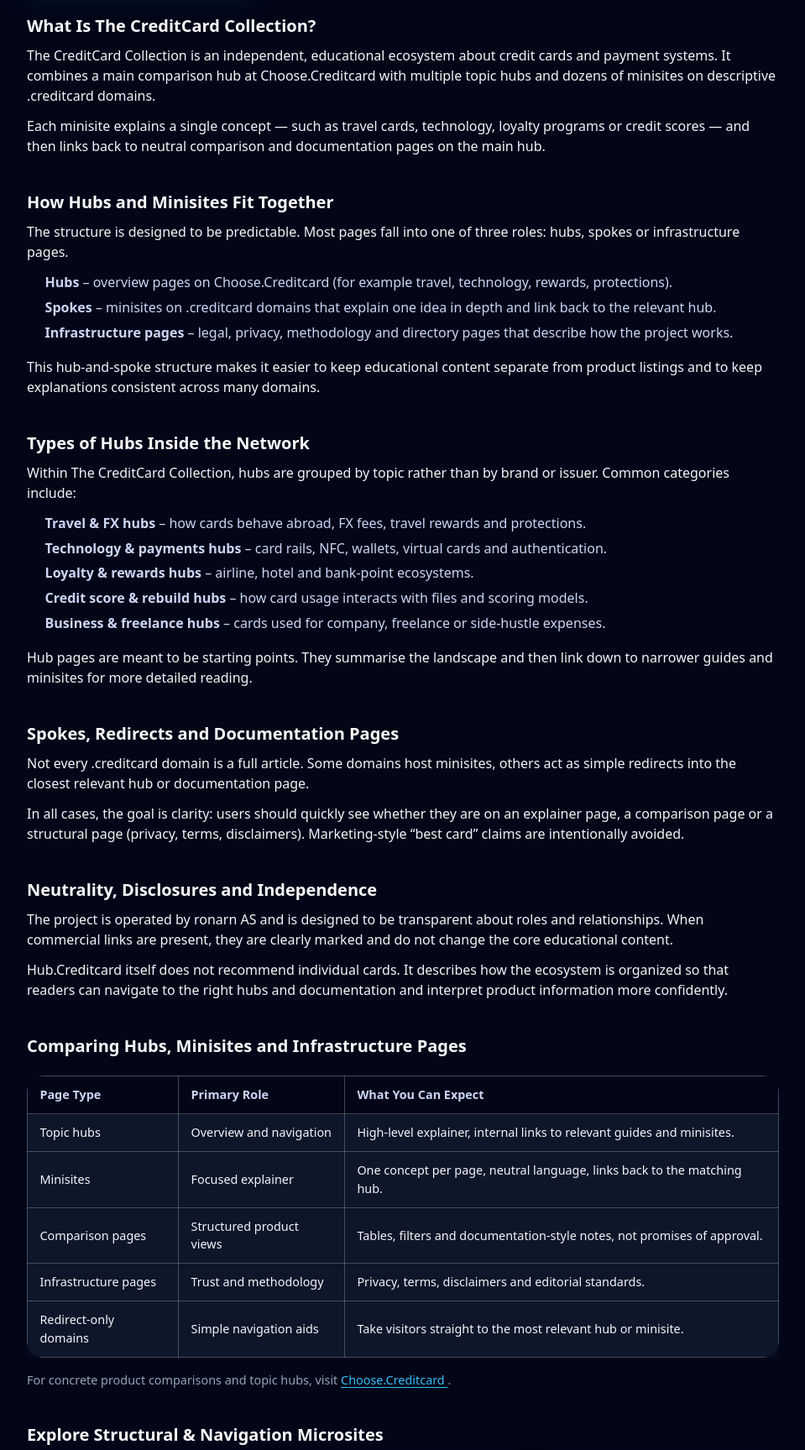
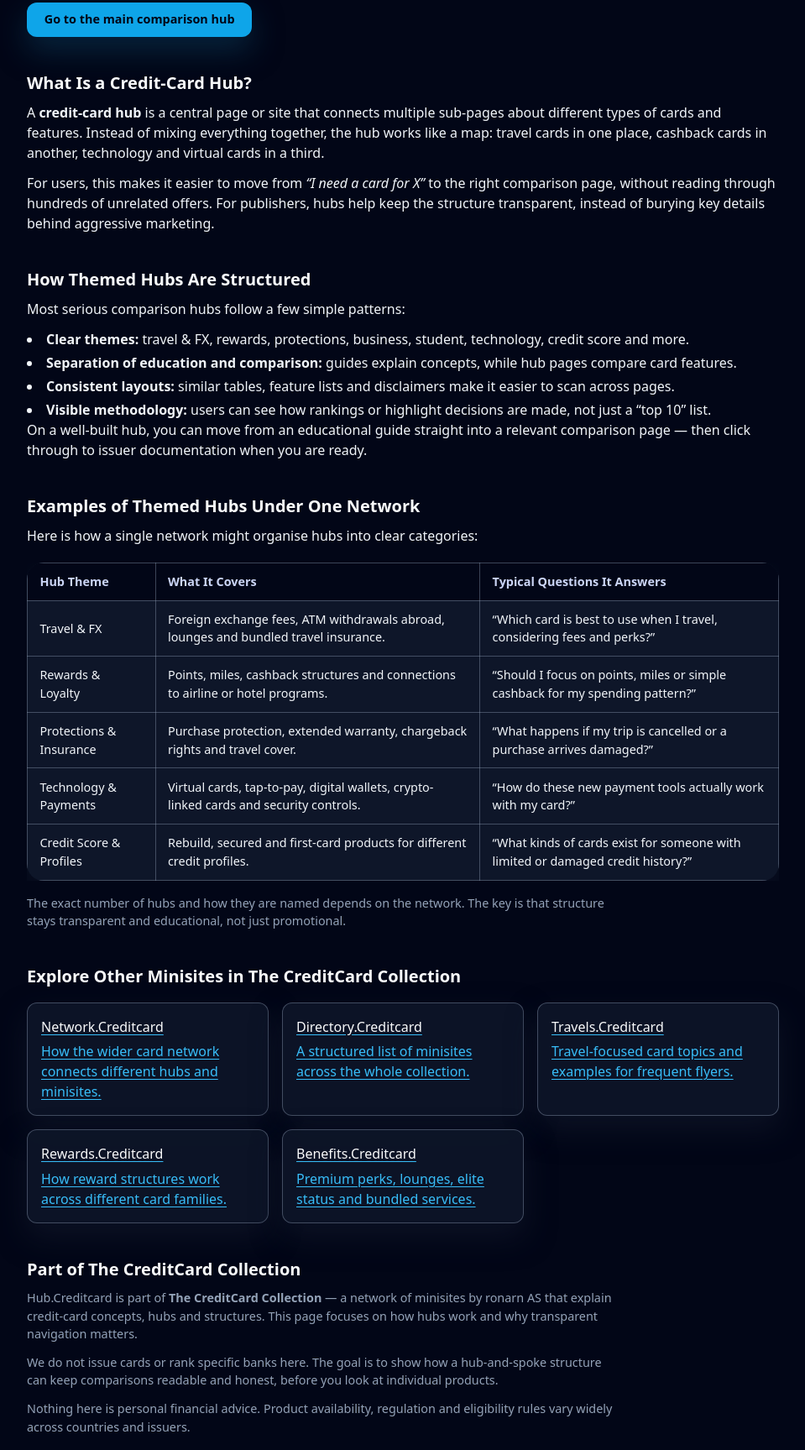
Before and after one commit to ChooseCreditCard/hub.creditcard, a plain HTML site: page index.html in a window 1280 px wide. Shown: the part 384-2111 px from the top of the page at 84% size, without its empty margins (160-1119 px from the left). Drawn offline with nearby package versions, Linux system fonts and the light colour scheme.

Commit message:
Update index.html

```diff
--- a/index.html
+++ b/index.html
@@ -4,22 +4,22 @@
   <meta charset="UTF-8" />
   <meta name="viewport" content="width=device-width, initial-scale=1" />
 
-  <title>Hub.Creditcard – Overview of The CreditCard Collection</title>
-  <meta name="description" content="Neutral overview of The CreditCard Collection: how hubs, minisites and comparison pages connect to explain credit cards in a structured, educational way." />
+  <title>Hub.Creditcard – Credit-Card Hubs & Themed Comparison Pages</title>
+  <meta name="description" content="What a credit-card comparison hub is, how themed hubs work, and how to use them to navigate travel, rewards, protections, technology and credit score topics. Neutral, educational overview." />
   <meta name="robots" content="index,follow" />
   <link rel="canonical" href="https://hub.creditcard/" />
 
   <!-- Open Graph -->
-  <meta property="og:title" content="Hub.Creditcard – The CreditCard Collection Hub" />
-  <meta property="og:description" content="Learn how The CreditCard Collection is structured: hubs, minisites, comparison pages and documentation-style guides." />
+  <meta property="og:title" content="Hub.Creditcard – Credit-Card Comparison Hubs Explained" />
+  <meta property="og:description" content="Independent explanation of card comparison hubs: how they group travel, rewards, protections and technology into themed pages so you can compare in a structured way." />
   <meta property="og:type" content="website" />
   <meta property="og:url" content="https://hub.creditcard/" />
   <meta property="og:image" content="https://choose.creditcard/preview.png?utm_source=hub.creditcard&utm_medium=referral&utm_campaign=og_image" />
 
   <!-- Twitter -->
   <meta name="twitter:card" content="summary_large_image" />
-  <meta name="twitter:title" content="Hub.Creditcard – The CreditCard Collection Hub" />
-  <meta name="twitter:description" content="Independent, educational overview of how the credit-card comparison ecosystem under Choose.Creditcard is organized." />
+  <meta name="twitter:title" content="Hub.Creditcard – Credit-Card Hubs Explained" />
+  <meta name="twitter:description" content="Educational overview of how credit-card comparison hubs work, and how to use them to navigate complex card ecosystems." />
   <meta name="twitter:image" content="https://choose.creditcard/preview.png?utm_source=hub.creditcard&utm_medium=referral&utm_campaign=twitter_image" />
 
   <!-- GA4 -->
@@ -34,7 +34,7 @@
   <!-- Tailwind for utility classes -->
   <script src="https://cdn.tailwindcss.com"></script>
 
-  <!-- Your shared minisite styles -->
+  <!-- Shared minisite styles -->
   <link rel="stylesheet" href="./styles.css" />
 </head>
 <body class="bg-slate-950 text-slate-100">
@@ -44,13 +44,13 @@
         <div class="cc-logo">CC</div>
         <div class="brand-text">
           <div class="brand-title">Hub.Creditcard</div>
-          <div class="brand-subtitle">The CreditCard Collection Overview Hub</div>
+          <div class="brand-subtitle">Credit-Card Hubs & Themed Pages</div>
         </div>
       </div>
       <nav class="nav-links" aria-label="Page navigation">
         <a href="#overview">Overview</a>
-        <a href="#mechanics">How It Works</a>
-        <a href="#compare">Compare</a>
+        <a href="#structure">How Hubs Work</a>
+        <a href="#examples">Hub Examples</a>
       </nav>
     </div>
   </header>
@@ -66,9 +66,9 @@
     <!-- Hero -->
     <section class="hero">
       <div class="hero-content">
-        <h1>The Hub for The CreditCard Collection</h1>
+        <h1>What a Credit-Card Comparison Hub Actually Does</h1>
         <p class="hero-lead">
-          The CreditCard Collection is built as hubs and spokes: topic hubs on Choose.Creditcard, and focused minisites on premium .creditcard domains. This page explains how everything connects in a transparent, documentation-style way.
+          A card comparison “hub” is a structured starting point: instead of random lists, it groups cards into themed pages – travel, rewards, protections, technology, credit score and more – so you can compare features that matter for you.
         </p>
         <a class="cta" href="https://choose.creditcard/?utm_source=hub.creditcard&utm_medium=referral&utm_campaign=hero_cta">
           Go to the main comparison hub
@@ -76,161 +76,127 @@
       </div>
     </section>
 
-    <!-- Content sections -->
+    <!-- Overview -->
     <section id="overview" class="section">
-      <h2>What Is The CreditCard Collection?</h2>
-      <p>The CreditCard Collection is an independent, educational ecosystem about credit cards and payment systems. It combines a main comparison hub at Choose.Creditcard with multiple topic hubs and dozens of minisites on descriptive .creditcard domains.</p>
-      <p>Each minisite explains a single concept — such as travel cards, technology, loyalty programs or credit scores — and then links back to neutral comparison and documentation pages on the main hub.</p>
+      <h2>What Is a Credit-Card Hub?</h2>
+      <p>A <strong>credit-card hub</strong> is a central page or site that connects multiple sub-pages about different types of cards and features. Instead of mixing everything together, the hub works like a map: travel cards in one place, cashback cards in another, technology and virtual cards in a third.</p>
+      <p>For users, this makes it easier to move from <em>“I need a card for X”</em> to the right comparison page, without reading through hundreds of unrelated offers. For publishers, hubs help keep the structure transparent, instead of burying key details behind aggressive marketing.</p>
     </section>
 
-    <section id="mechanics" class="section">
-      <h2>How Hubs and Minisites Fit Together</h2>
-      <p>The structure is designed to be predictable. Most pages fall into one of three roles: hubs, spokes or infrastructure pages.</p>
-      <ul class="list">
-        <li><strong>Hubs</strong> – overview pages on Choose.Creditcard (for example travel, technology, rewards, protections).</li>
-        <li><strong>Spokes</strong> – minisites on .creditcard domains that explain one idea in depth and link back to the relevant hub.</li>
-        <li><strong>Infrastructure pages</strong> – legal, privacy, methodology and directory pages that describe how the project works.</li>
+    <!-- Structure & navigation -->
+    <section id="structure" class="section">
+      <h2>How Themed Hubs Are Structured</h2>
+      <p>Most serious comparison hubs follow a few simple patterns:</p>
+      <ul class="list-disc list-inside space-y-1">
+        <li><strong>Clear themes:</strong> travel &amp; FX, rewards, protections, business, student, technology, credit score and more.</li>
+        <li><strong>Separation of education and comparison:</strong> guides explain concepts, while hub pages compare card features.</li>
+        <li><strong>Consistent layouts:</strong> similar tables, feature lists and disclaimers make it easier to scan across pages.</li>
+        <li><strong>Visible methodology:</strong> users can see how rankings or highlight decisions are made, not just a “top 10” list.</li>
       </ul>
-      <p>This hub-and-spoke structure makes it easier to keep educational content separate from product listings and to keep explanations consistent across many domains.</p>
+      <p>On a well-built hub, you can move from an educational guide straight into a relevant comparison page — then click through to issuer documentation when you are ready.</p>
     </section>
 
-    <section class="section">
-      <h2>Types of Hubs Inside the Network</h2>
-      <p>Within The CreditCard Collection, hubs are grouped by topic rather than by brand or issuer. Common categories include:</p>
-      <p>
-        <ul class="list">
-          <li><strong>Travel &amp; FX hubs</strong> – how cards behave abroad, FX fees, travel rewards and protections.</li>
-          <li><strong>Technology &amp; payments hubs</strong> – card rails, NFC, wallets, virtual cards and authentication.</li>
-          <li><strong>Loyalty &amp; rewards hubs</strong> – airline, hotel and bank-point ecosystems.</li>
-          <li><strong>Credit score &amp; rebuild hubs</strong> – how card usage interacts with files and scoring models.</li>
-          <li><strong>Business &amp; freelance hubs</strong> – cards used for company, freelance or side-hustle expenses.</li>
-        </ul>
-      </p>
-      <p>Hub pages are meant to be starting points. They summarise the landscape and then link down to narrower guides and minisites for more detailed reading.</p>
-    </section>
-
-    <section class="section">
-      <h2>Spokes, Redirects and Documentation Pages</h2>
-      <p>Not every .creditcard domain is a full article. Some domains host minisites, others act as simple redirects into the closest relevant hub or documentation page.</p>
-      <p>In all cases, the goal is clarity: users should quickly see whether they are on an explainer page, a comparison page or a structural page (privacy, terms, disclaimers). Marketing-style “best card” claims are intentionally avoided.</p>
-    </section>
-
-    <section class="section">
-      <h2>Neutrality, Disclosures and Independence</h2>
-      <p>The project is operated by ronarn AS and is designed to be transparent about roles and relationships. When commercial links are present, they are clearly marked and do not change the core educational content.</p>
-      <p>Hub.Creditcard itself does not recommend individual cards. It describes how the ecosystem is organized so that readers can navigate to the right hubs and documentation and interpret product information more confidently.</p>
-    </section>
-
-    <!-- Comparison block -->
-    <section id="compare" class="section">
-      <h2>Comparing Hubs, Minisites and Infrastructure Pages</h2>
+    <!-- Hub examples table -->
+    <section id="examples" class="section">
+      <h2>Examples of Themed Hubs Under One Network</h2>
+      <p>Here is how a single network might organise hubs into clear categories:</p>
       <div class="table-wrap">
         <table class="table">
           <thead>
             <tr>
-              <th>Page Type</th>
-              <th>Primary Role</th>
-              <th>What You Can Expect</th>
+              <th>Hub Theme</th>
+              <th>What It Covers</th>
+              <th>Typical Questions It Answers</th>
             </tr>
           </thead>
           <tbody>
             <tr>
-              <td>Topic hubs</td>
-              <td>Overview and navigation</td>
-              <td>High-level explainer, internal links to relevant guides and minisites.</td>
+              <td>Travel &amp; FX</td>
+              <td>Foreign exchange fees, ATM withdrawals abroad, lounges and bundled travel insurance.</td>
+              <td>“Which card is best to use when I travel, considering fees and perks?”</td>
             </tr>
             <tr>
-              <td>Minisites</td>
-              <td>Focused explainer</td>
-              <td>One concept per page, neutral language, links back to the matching hub.</td>
+              <td>Rewards &amp; Loyalty</td>
+              <td>Points, miles, cashback structures and connections to airline or hotel programs.</td>
+              <td>“Should I focus on points, miles or simple cashback for my spending pattern?”</td>
             </tr>
             <tr>
-              <td>Comparison pages</td>
-              <td>Structured product views</td>
-              <td>Tables, filters and documentation-style notes, not promises of approval.</td>
+              <td>Protections &amp; Insurance</td>
+              <td>Purchase protection, extended warranty, chargeback rights and travel cover.</td>
+              <td>“What happens if my trip is cancelled or a purchase arrives damaged?”</td>
             </tr>
             <tr>
-              <td>Infrastructure pages</td>
-              <td>Trust and methodology</td>
-              <td>Privacy, terms, disclaimers and editorial standards.</td>
+              <td>Technology &amp; Payments</td>
+              <td>Virtual cards, tap-to-pay, digital wallets, crypto-linked cards and security controls.</td>
+              <td>“How do these new payment tools actually work with my card?”</td>
             </tr>
             <tr>
-              <td>Redirect-only domains</td>
-              <td>Simple navigation aids</td>
-              <td>Take visitors straight to the most relevant hub or minisite.</td>
+              <td>Credit Score &amp; Profiles</td>
+              <td>Rebuild, secured and first-card products for different credit profiles.</td>
+              <td>“What kinds of cards exist for someone with limited or damaged credit history?”</td>
             </tr>
           </tbody>
         </table>
       </div>
       <p class="small">
-        For concrete product comparisons and topic hubs, visit
-        <a href="https://choose.creditcard/?utm_source=hub.creditcard&utm_medium=referral&utm_campaign=comparison_section">
-          Choose.Creditcard
-        </a>.
+        The exact number of hubs and how they are named depends on the network. The key is that structure stays transparent and educational, not just promotional.
       </p>
     </section>
 
-    <!-- Cluster links -->
+    <!-- Cluster links to other minisites -->
     <section class="section">
-      <h2>Explore Structural &amp; Navigation Microsites</h2>
+      <h2>Explore Other Minisites in The CreditCard Collection</h2>
       <div class="cluster-grid">
         <a class="cluster-card" href="https://network.creditcard/?utm_source=hub.creditcard&utm_medium=referral&utm_campaign=cluster_network">
           <h3>Network.Creditcard</h3>
-          <p>How card networks route, authorize and settle transactions.</p>
-        </a>
-        <a class="cluster-card" href="https://tech.creditcard/?utm_source=hub.creditcard&utm_medium=referral&utm_campaign=cluster_tech">
-          <h3>Tech.Creditcard</h3>
-          <p>Card technology, NFC, wallets and virtual cards.</p>
-        </a>
-        <a class="cluster-card" href="https://comparecard.creditcard/?utm_source=hub.creditcard&utm_medium=referral&utm_campaign=cluster_comparecard">
-          <h3>CompareCard.Creditcard</h3>
-          <p>Documentation-style comparison structure explained.</p>
+          <p>How the wider card network connects different hubs and minisites.</p>
         </a>
         <a class="cluster-card" href="https://directory.creditcard/?utm_source=hub.creditcard&utm_medium=referral&utm_campaign=cluster_directory">
           <h3>Directory.Creditcard</h3>
-          <p>Index of hubs, minisites and support domains.</p>
+          <p>A structured list of minisites across the whole collection.</p>
         </a>
-        <a class="cluster-card" href="https://guides.creditcard/?utm_source=hub.creditcard&utm_medium=referral&utm_campaign=cluster_guides">
-          <h3>Guides.Creditcard</h3>
-          <p>Long-form educational guides on key topics.</p>
+        <a class="cluster-card" href="https://travels.creditcard/?utm_source=hub.creditcard&utm_medium=referral&utm_campaign=cluster_travels">
+          <h3>Travels.Creditcard</h3>
+          <p>Travel-focused card topics and examples for frequent flyers.</p>
         </a>
-        <a class="cluster-card" href="https://support.creditcard/?utm_source=hub.creditcard&utm_medium=referral&utm_campaign=cluster_support">
-          <h3>Support.Creditcard</h3>
-          <p>Project contact details, FAQs and support information.</p>
+        <a class="cluster-card" href="https://rewards.creditcard/?utm_source=hub.creditcard&utm_medium=referral&utm_campaign=cluster_rewards">
+          <h3>Rewards.Creditcard</h3>
+          <p>How reward structures work across different card families.</p>
+        </a>
+        <a class="cluster-card" href="https://benefits.creditcard/?utm_source=hub.creditcard&utm_medium=referral&utm_campaign=cluster_benefits">
+          <h3>Benefits.Creditcard</h3>
+          <p>Premium perks, lounges, elite status and bundled services.</p>
         </a>
       </div>
     </section>
 
-    <!-- Collection section -->
+    <!-- Collection / snippet -->
     <section class="section">
       <h2>Part of The CreditCard Collection</h2>
       <p class="small">
-        Hub.Creditcard is one spoke in <strong>The CreditCard Collection</strong> — a network of focused microsites operated by ronarn AS. Each site explains a single concept or structural element and then connects you to neutral comparison tools.
+        Hub.Creditcard is part of <strong>The CreditCard Collection</strong> — a network of minisites by ronarn AS that explain credit-card concepts, hubs and structures. This page focuses on how hubs work and why transparent navigation matters.
       </p>
       <p class="small">
-        We do not issue cards. We summarize documentation, describe system behaviour and link to external providers where you can read full terms yourself.
+        We do not issue cards or rank specific banks here. The goal is to show how a hub-and-spoke structure can keep comparisons readable and honest, before you look at individual products.
       </p>
       <p class="small">
-        This site is informational only and does not provide financial, investment or legal advice. Always rely on official documentation for final decisions.
+        Nothing here is personal financial advice. Product availability, regulation and eligibility rules vary widely across countries and issuers.
       </p>
 
-      <!-- Hub / main comparison snippet -->
-      <p class="text-xs text-slate-500 mt-6">
-        This page connects to the
-        <a href="https://choose.creditcard/?utm_source=hub.creditcard&utm_medium=referral&utm_campaign=hub_hub"
-           class="font-medium hover:text-slate-900">
-          main comparison and navigation hub
+      <!-- ROOT HUB SNIPPET (mapping C → root) -->
+      <div class="hub-link">
+        <a href="https://choose.creditcard/?utm_source=hub.creditcard&utm_medium=referral&utm_campaign=minisite_to_hub"
+           class="text-sm text-slate-400 hover:text-slate-100">
+          Compare cards at Choose.Creditcard
         </a>
-        on <a href="https://choose.creditcard/" class="font-medium hover:text-slate-900">Choose.Creditcard</a>,
-        which organises topic hubs, minisites and structural pages across The CreditCard Collection.
-      </p>
+      </div>
     </section>
 
     <!-- Bottom CTA -->
     <section class="section">
-      <h2>Ready to Navigate the Collection?</h2>
+      <h2>Use Hubs to Navigate, Then Compare</h2>
       <p class="small">
-        Use Hub.Creditcard as an orientation layer — then move on to topic hubs, minisites and comparison pages depending on whether you want explanations, structure or product documentation.
+        Use Hub.Creditcard to understand the structure – then move on to the main hub when you want to see how real cards line up on travel, fees, protections and technology.
       </p>
       <a class="cta" href="https://choose.creditcard/?utm_source=hub.creditcard&utm_medium=referral&utm_campaign=bottom_cta">
         Go to Choose.Creditcard
```
